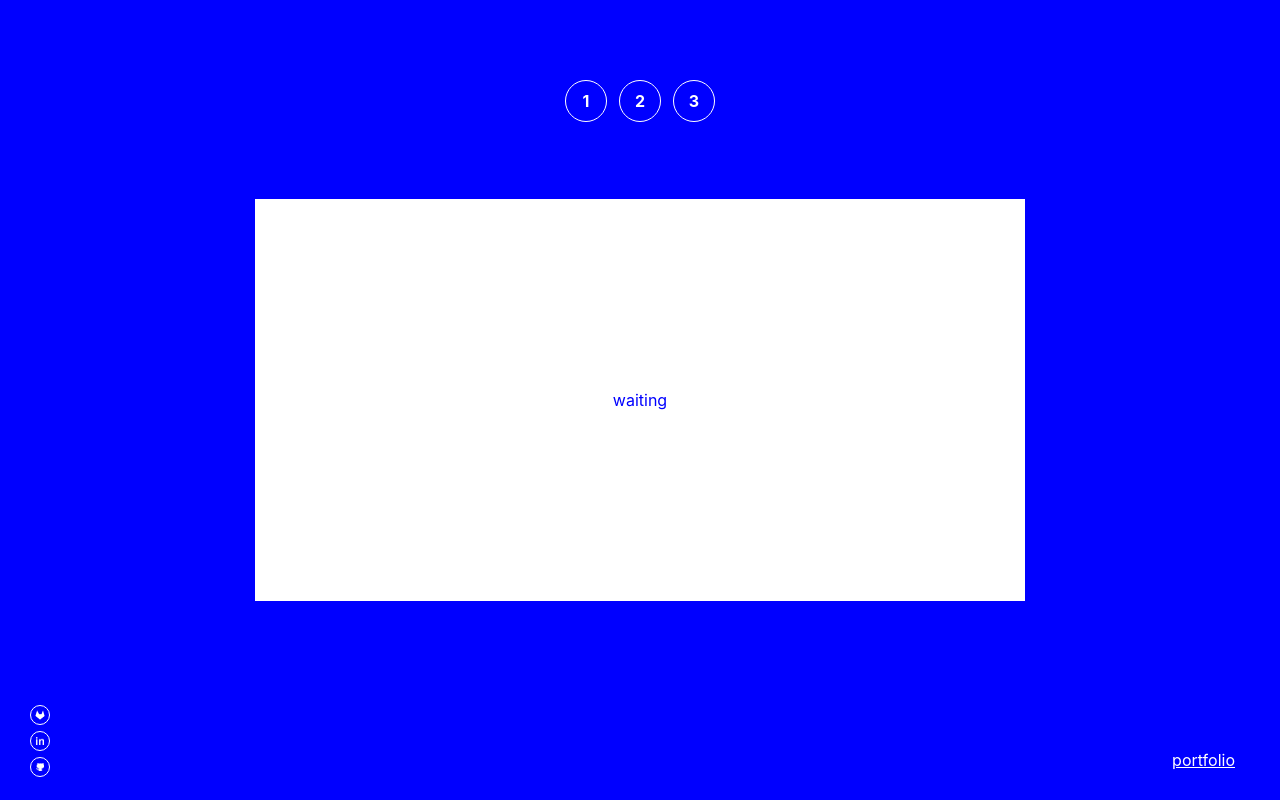
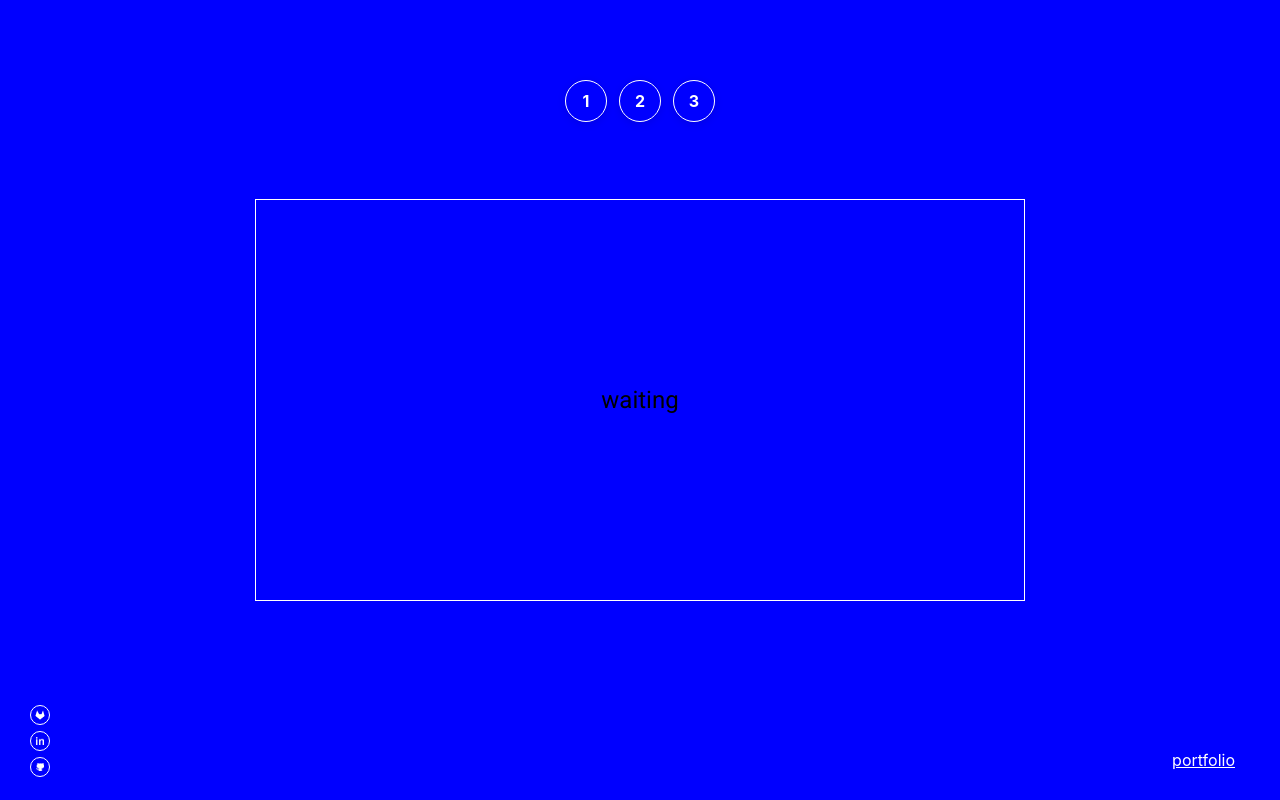
Before and after one commit to OlegMoshkovich/portfolio_, a React (Create React App) app: page /context in a window 1280 px wide. Built offline with nearby package versions, Linux system fonts and the light colour scheme.

Commit message:
playing with the themes

```diff
--- a/public/index.html
+++ b/public/index.html
@@ -10,6 +10,8 @@
   <link rel="apple-touch-icon" href="logo192.png" />
   <link rel="manifest" href="%PUBLIC_URL%/manifest.json" />
   <link href="https://fonts.googleapis.com/css?family=Roboto&display=swap" rel="stylesheet">
+  <link href="https://fonts.googleapis.com/css?family=Open+Sans&display=swap" rel="stylesheet">
+  <link href="https://fonts.googleapis.com/css?family=Inconsolata&display=swap" rel="stylesheet">
   <title>React App</title>
 </head>
 <style>
--- a/src/components/nav/NavContext.js
+++ b/src/components/nav/NavContext.js
@@ -7,8 +7,9 @@ const Circle = styled.div`
 width:${(props) => props.proportions};
 height:${(props) => props.proportions};
 margin: 0px ${(props) => props.margin || '3px'} 0px ${(props) => props.margin || '3px'};
-background-color:blue;
+background-color:${(props) => props.background || 'blue'};
 border: 1px solid white;
+box-shadow: 0px 2px 10px rgba(0, 0, 0, 0.1);
 border-radius:50%;
 display:flex;
 font-weight: bold;
@@ -41,9 +42,9 @@ export const NavContext = (props) => {
     return (
         <div >
             <ButtonContainer>
-                <Circle onClick={() => props.fetchArticles('politics')} proportions={'40px'} hover={'black'} margin={'6px'}>1</Circle>
-                <Circle onClick={() => props.fetchArticles('art')} proportions={'40px'} hover={'#FFC696'} margin={'6px'}>2</Circle>
-                <Circle onClick={() => props.fetchArticles('technology')} proportions={'40px'} hover={'#00ff00'} margin={'6px'}>3</Circle>
+                <Circle onClick={() => props.fetchArticles('politics')} background={props.color} proportions={'40px'} hover={'black'} margin={'6px'}>1</Circle>
+                <Circle onClick={() => props.fetchArticles('art')} background={props.color} proportions={'40px'} hover={'#FFC696'} margin={'6px'}>2</Circle>
+                <Circle onClick={() => props.fetchArticles('technology')} background={props.color} proportions={'40px'} hover={'#00ff00'} margin={'6px'}>3</Circle>
             </ButtonContainer>
         </div >
     )
--- a/src/containers/Context.js
+++ b/src/containers/Context.js
@@ -11,7 +11,7 @@ export const PageContainer = styled.div`
     flex-direction:column;
     justify-content:space-around;
     align-items:center;
-    background:${(props) => props.color || 'blue'};
+    background:${(props) => props.color};
     //  border:2px solid yellow;
     `
 export const CenterContainer = styled.div`
@@ -54,19 +54,22 @@ export const TitleCell = styled.div`
 export const ContentContainer = styled.div`
     width: 60%;
     height: 50%;
-    background-color: white;
+    background-color:${(props) => props.background}  ;
     border: 1px solid white;
     display: flex;
     flex-direction: column;
     justify-content: center;
     text-align: center;
     align-items: center;
+    border-radius:0px;
+    font-family: ${(props) => props.font};
     `
 
 const Content = styled.div`
     font-weight: light;
-    color: blue;
-    margin:20px;
+    color: black;
+    font-size: 24px;
+    margin:40px;
     `
 const ExtraLink = styled.a`
     position: fixed;
@@ -80,40 +83,49 @@ const Context = () => {
     const key = 'mnnfCWd6y4tQ4IipGbUkIZXICpFqbHH1'
     const [article, setArticle] = useState('empty')
     const [random, setRandom] = useState(1)
-    console.log(article)
-    // useEffect(() => {
-    //     fetch(`https://api.nytimes.com/svc/search/v2/articlesearch.json?q=trump&api-key=${key}`)
-    //         .then(resp => resp.json())
-    //         .then(data => data.response)
-    //         .then(data => data.docs)
-    //         .then(docs => setArticles(docs))
-    // }, [])
+    const [background, setBackground] = useState('blue')
+    const [compColor, setCompColor] = useState('blue')
+    const [font, setFont] = useState('roboto')
+    const [weight, setWeight] = useState('light')
+
+
 
     const fetchArticles = (searchTerm) => {
 
-        console.log('in the fetch')
+        if (searchTerm === 'politics') {
+            setBackground('black')
+            setFont('Times New Roman')
+            setCompColor('white')
+
+        } else if (searchTerm === 'art') {
+            setBackground('#BACFC9')
+            setFont('Open+Sans')
+            setCompColor('#FFC696 ')
+
+        } else if (searchTerm === 'technology') {
+            setBackground('#00ff00')
+            setFont('Inconsolata')
+            setCompColor('transparent')
+        }
+
         let genRandom = Math.floor(Math.random() * 10)
         genRandom !== random ? setRandom(genRandom) : setRandom(genRandom + 1)
-
-        console.log('random', random)
-        console.log('search term', searchTerm)
         fetch(`https://api.nytimes.com/svc/search/v2/articlesearch.json?q=${searchTerm}&api-key=${key}`)
             .then(resp => resp.json())
             .then(data => data.response)
             .then(data => data.docs)
             .then(docs => setArticle(docs[random].snippet))
+            .catch((function (reason) {
+                console.log(reason)
+            }))
     }
-    console.log(article)
-
     return (
-
-
         < div >
-            <NavContext fetchArticles={fetchArticles} />
+            <NavContext fetchArticles={fetchArticles} color={background} />
             <SocialNav />
             <ExtraLink href='/' >portfolio</ExtraLink>
-            <PageContainer>
-                <ContentContainer>
+            <PageContainer color={background} >
+                <ContentContainer font={font} background={compColor}>
                     {article === 'empty' ? <Content>waiting</Content> : <Content>{article}</Content>}
                 </ContentContainer>
             </PageContainer >
```
